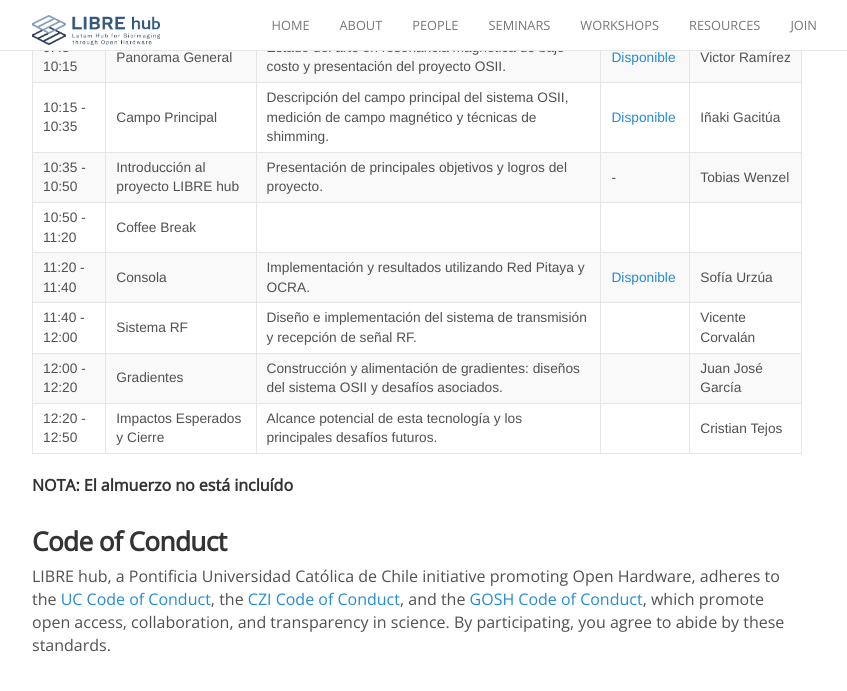
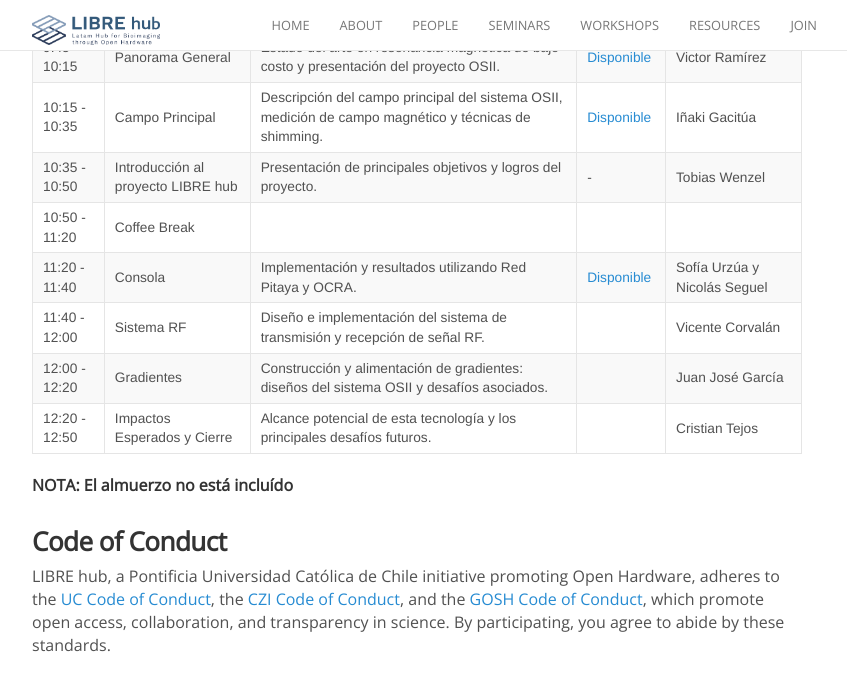
Before and after one commit to LIBREhub/LIBREhub.github.io, a Jekyll site: the page built from _posts/2024-10-24-low-cost-MRI.md, in a window 1280 px wide and 900 px high, scrolled down 1086 px, cut to the strip 0-696 px from the top of the window. Shown: the top 691 px of the strip, without its empty margins (223-1070 px from the left). Built offline with Jekyll 4.4.1, drawn with Linux system fonts in a browser that asks for light colours; nearby versions of some CDN libraries.

Commit message:
Add speaker name

```diff
--- a/_posts/2024-10-24-low-cost-MRI.md
+++ b/_posts/2024-10-24-low-cost-MRI.md
@@ -30,7 +30,7 @@
 | 10:15 - 10:35| Campo Principal| Descripción del campo principal del sistema OSII, medición de campo magnético y técnicas de shimming.| [Disponible](https://youtu.be/eLSEUU-29pA?si=eA6_1FSh4aQZBJFp) | Iñaki Gacitúa |
 | 10:35 - 10:50| Introducción al proyecto LIBRE hub  | Presentación de principales objetivos y logros del proyecto. | - | Tobias Wenzel |
 | 10:50 - 11:20| Coffee Break |          |               |        |
-| 11:20 - 11:40| Consola | Implementación y resultados utilizando Red Pitaya y OCRA.| [Disponible](https://youtu.be/s-_wbssOHIE?feature=shared) | Sofía Urzúa |
+| 11:20 - 11:40| Consola | Implementación y resultados utilizando Red Pitaya y OCRA.| [Disponible](https://youtu.be/s-_wbssOHIE?feature=shared) | Sofía Urzúa y Nicolás Seguel |
 | 11:40 - 12:00| Sistema RF | Diseño e implementación del sistema de transmisión y recepción de señal RF.| | Vicente Corvalán |
 | 12:00 - 12:20| Gradientes | Construcción y alimentación de gradientes: diseños del sistema OSII y desafíos asociados.| | Juan José García |
 | 12:20 - 12:50| Impactos Esperados y Cierre | Alcance potencial de esta tecnología y los principales desafíos futuros.| | Cristian Tejos |
```
